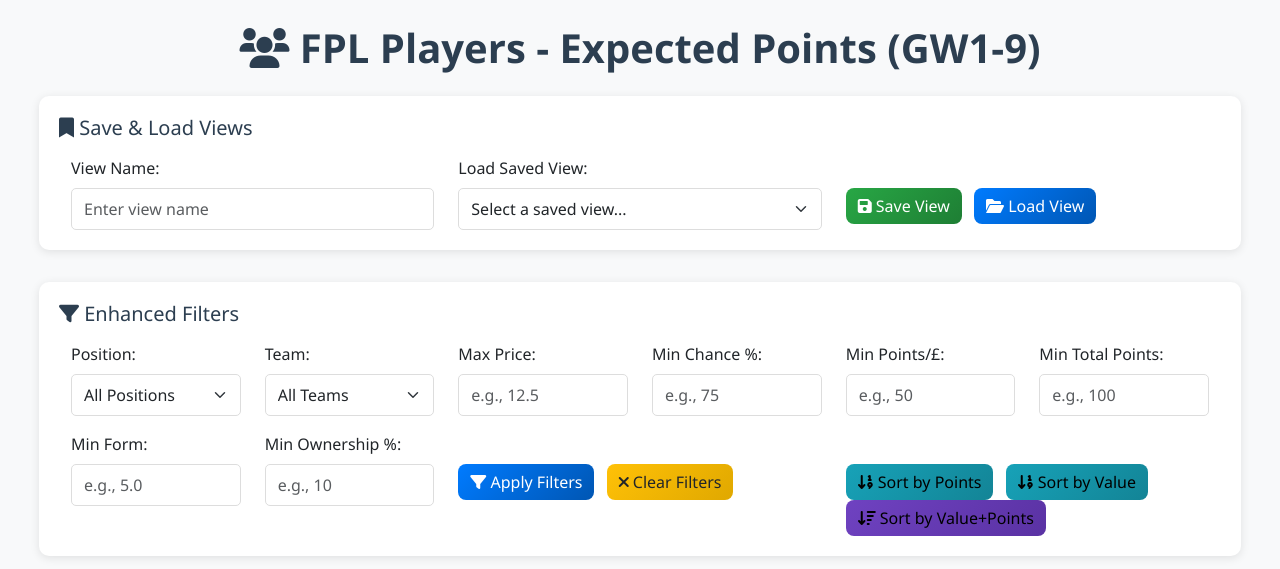
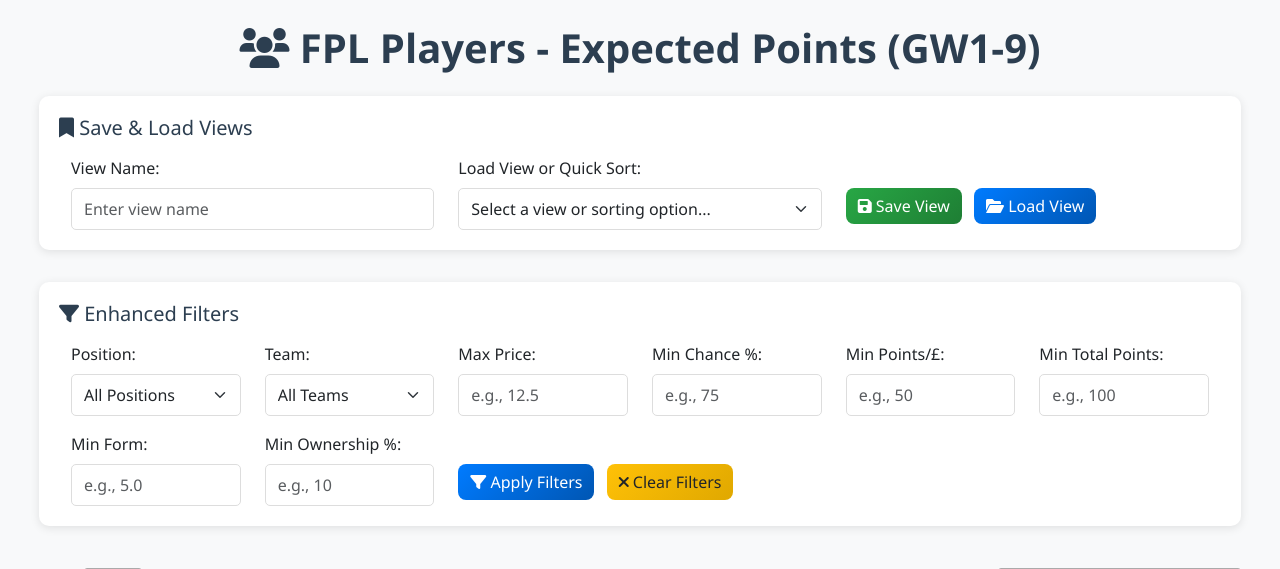
Before and after one commit to oos/FPL2, a Flask app: page /players in a window 1280 px wide. Shown: the part 80-649 px from the top of the page. Run offline with Flask 3, Linux system fonts and the light colour scheme; data that the repository does not hold is empty; some libraries are stand-ins or nearby versions.

Commit message:
refactor: Replace sort buttons with dropdown options - Remove individual sort buttons for cleaner UI - Add quick sorting options to Load View dropdown - Organize dropdown with optgroups for better UX - Maintain keyboard shortcut Ctrl+V for Value+Points sorting - Update default view name to 'Best Value Players'

```diff
--- a/templates/players.html
+++ b/templates/players.html
@@ -154,37 +154,21 @@
             border: none;
         }
 
-        /* Special styling for the combined sort button */
-        #sortByValueThenPoints {
-            background: linear-gradient(135deg, #6f42c1 0%, #5a32a3 100%) !important;
-            border: none;
-            position: relative;
+        /* Enhanced dropdown styling for optgroups */
+        .form-select optgroup {
+            font-weight: bold;
+            color: #495057;
+            background-color: #f8f9fa;
         }
 
-        #sortByValueThenPoints:hover {
-            background: linear-gradient(135deg, #5a32a3 0%, #4a2a8a 100%) !important;
-            transform: translateY(-2px);
+        .form-select option {
+            padding: 8px 12px;
         }
 
-        /* Tooltip for keyboard shortcut */
-        .btn[title] {
-            position: relative;
-        }
-
-        .btn[title]:hover::after {
-            content: attr(title);
-            position: absolute;
-            bottom: 100%;
-            left: 50%;
-            transform: translateX(-50%);
-            background: rgba(0,0,0,0.8);
-            color: white;
-            padding: 5px 10px;
-            border-radius: 5px;
-            font-size: 12px;
-            white-space: nowrap;
-            z-index: 1000;
-            margin-bottom: 5px;
+        /* Keyboard shortcut tooltip for dropdown */
+        .form-select:focus {
+            border-color: #007bff;
+            box-shadow: 0 0 0 0.2rem rgba(0,123,255,0.25);
         }
 
         /* Enhanced DataTables Styling */
@@ -436,9 +420,9 @@
                     <input type="text" id="viewName" class="form-control" placeholder="Enter view name">
                 </div>
                 <div class="col-md-4">
-                    <label for="loadView" class="form-label">Load Saved View:</label>
+                    <label for="loadView" class="form-label">Load View or Quick Sort:</label>
                     <select id="loadView" class="form-select">
-                        <option value="">Select a saved view...</option>
+                        <option value="">Select a view or sorting option...</option>
                     </select>
                 </div>
                 <div class="col-md-4">
@@ -516,15 +500,7 @@
                 <div class="col-md-4">
                     <label class="form-label">&nbsp;</label>
                     <div>
-                        <button id="sortByPoints" class="btn btn-info me-2">
-                            <i class="fas fa-sort-numeric-down"></i> Sort by Points
-                        </button>
-                        <button id="sortByValue" class="btn btn-info me-2">
-                            <i class="fas fa-sort-numeric-down"></i> Sort by Value
-                        </button>
-                        <button id="sortByValueThenPoints" class="btn btn-info" title="Keyboard shortcut: Ctrl+V">
-                            <i class="fas fa-sort-amount-down"></i> Sort by Value+Points
-                        </button>
+                        <!-- Sort buttons removed - now available in dropdown -->
                     </div>
                 </div>
             </div>
@@ -609,10 +585,10 @@
             function createDefaultValuePointsView() {
                 // Check if default view already exists
                 const savedViews = JSON.parse(localStorage.getItem('fplPlayerViews') || '{}');
-                if (!savedViews['Value + Points (Default)']) {
+                if (!savedViews['Best Value Players']) {
                     // Create default view with Points/£ + Total Points sorting
                     const defaultView = {
-                        name: 'Value + Points (Default)',
+                        name: 'Best Value Players',
                         description: 'Points/£ + Total Points',
                         filters: {
                             position: '',
@@ -630,9 +606,9 @@
                         timestamp: new Date().toISOString()
                     };
 
-                    savedViews['Value + Points (Default)'] = defaultView;
+                    savedViews['Best Value Players'] = defaultView;
                     localStorage.setItem('fplPlayerViews', JSON.stringify(savedViews));
-                    console.log('Created default "Value + Points" view');
+                    console.log('Created default "Best Value Players" view');
                 }
             }
 
@@ -719,35 +695,14 @@
                     clearFilters();
                 });
 
-                // Sort buttons
-                $('#sortByPoints').on('click', function() {
-                    currentTable.order([6, 'desc']).draw();
-                    forceCenterAlignment();
-                    showNotification('Sorted by Total Points (descending)', 'info');
-                });
-
-                $('#sortByValue').on('click', function() {
-                    currentTable.order([5, 'desc']).draw();
-                    forceCenterAlignment();
-                    showNotification('Sorted by Points per Million (descending)', 'info');
-                });
-
-                // New combined sort button
-                $('#sortByValueThenPoints').on('click', function() {
-                    // Sort by Points/£ first (descending), then by Total Points (descending)
-                    currentTable.order([
-                        [5, 'desc'],  // Points/£ column (index 5)
-                        [6, 'desc']   // Total Points column (index 6)
-                    ]).draw();
-                    forceCenterAlignment();
-                    showNotification('Sorted by Points/£ (desc) then Total Points (desc)', 'info');
-                });
+                // Sort buttons removed - now handled by dropdown
 
                 // Keyboard shortcut for Value + Points sorting (Ctrl+V)
                 $(document).on('keydown', function(e) {
                     if (e.ctrlKey && e.key === 'v') {
                         e.preventDefault();
-                        $('#sortByValueThenPoints').click();
+                        $('#loadView').val('sort_value_points');
+                        handleQuickSort('sort_value_points');
                         showNotification('Keyboard shortcut: Ctrl+V for Value + Points sorting', 'info');
                     }
                 });
@@ -806,10 +761,17 @@
             function loadView() {
                 const viewName = $('#loadView').val();
                 if (!viewName) {
-                    showNotification('Please select a view to load', 'info');
+                    showNotification('Please select a view or sorting option', 'info');
                     return;
                 }
 
+                // Handle quick sorting options
+                if (viewName.startsWith('sort_')) {
+                    handleQuickSort(viewName);
+                    return;
+                }
+
+                // Handle saved views
                 const savedViews = JSON.parse(localStorage.getItem('fplPlayerViews') || '{}');
                 const view = savedViews[viewName];
 
@@ -850,11 +812,50 @@
                 showNotification(`View "${viewName}" loaded successfully!`, 'success');
             }
 
+            function handleQuickSort(sortType) {
+                switch(sortType) {
+                    case 'sort_points':
+                        currentTable.order([6, 'desc']).draw();
+                        forceCenterAlignment();
+                        showNotification('Sorted by Total Points (High to Low)', 'success');
+                        break;
+                    case 'sort_value':
+                        currentTable.order([5, 'desc']).draw();
+                        forceCenterAlignment();
+                        showNotification('Sorted by Points/£ (High to Low)', 'success');
+                        break;
+                    case 'sort_value_points':
+                        currentTable.order([
+                            [5, 'desc'],  // Points/£ column (index 5)
+                            [6, 'desc']   // Total Points column (index 6)
+                        ]).draw();
+                        forceCenterAlignment();
+                        showNotification('Sorted by Value + Points (Best Value First)', 'success');
+                        break;
+                    default:
+                        showNotification('Unknown sorting option', 'error');
+                }
+
+                // Reset dropdown to default
+                $('#loadView').val('');
+            }
+
             function updateViewsDropdown() {
                 const savedViews = JSON.parse(localStorage.getItem('fplPlayerViews') || '{}');
                 const viewNames = Object.keys(savedViews);
 
-                $('#loadView').empty().append('<option value="">Select a saved view...</option>');
+                $('#loadView').empty().append('<option value="">Select a view or sorting option...</option>');
+
+                // Add quick sorting options at the top
+                $('#loadView').append('<optgroup label="Quick Sorting Options">');
+                $('#loadView').append('<option value="sort_points">📊 Sort by Total Points (High to Low)</option>');
+                $('#loadView').append('<option value="sort_value">💰 Sort by Points/£ (High to Low)</option>');
+                $('#loadView').append('<option value="sort_value_points">🎯 Sort by Value + Points (Best Value First)</option>');
+                $('#loadView').append('</optgroup>');
+
+                // Add saved views if any exist
+                if (viewNames.length > 0) {
+                    $('#loadView').append('<optgroup label="Saved Views">');
                     viewNames.forEach(name => {
                         const view = savedViews[name];
                         const description = view.description || 'Default';
@@ -862,6 +863,8 @@
                         const displayText = `${name} (${description})${timestamp ? ' - ' + timestamp : ''}`;
                         $('#loadView').append(`<option value="${name}" title="${displayText}">${displayText}</option>`);
                     });
+                    $('#loadView').append('</optgroup>');
+                }
             }
 
             function applyFilters() {
```
Lines whose indentation alone changed are shown as unchanged.
